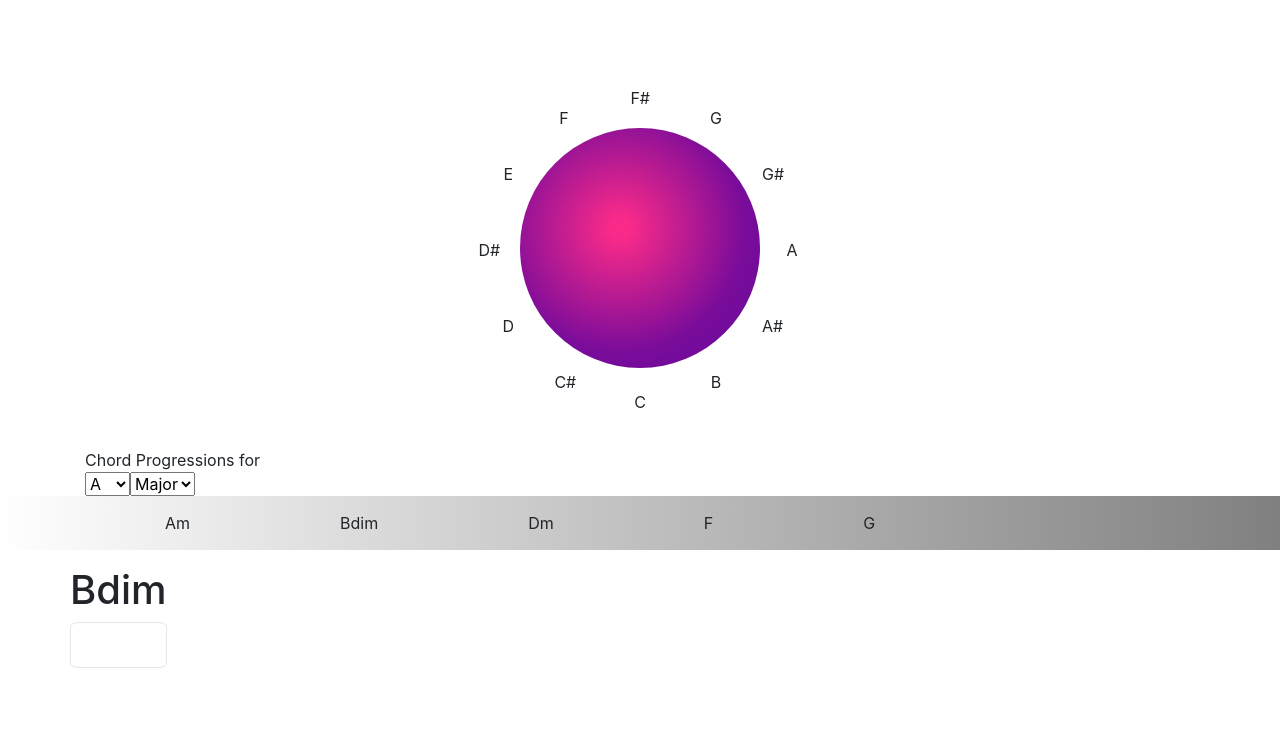
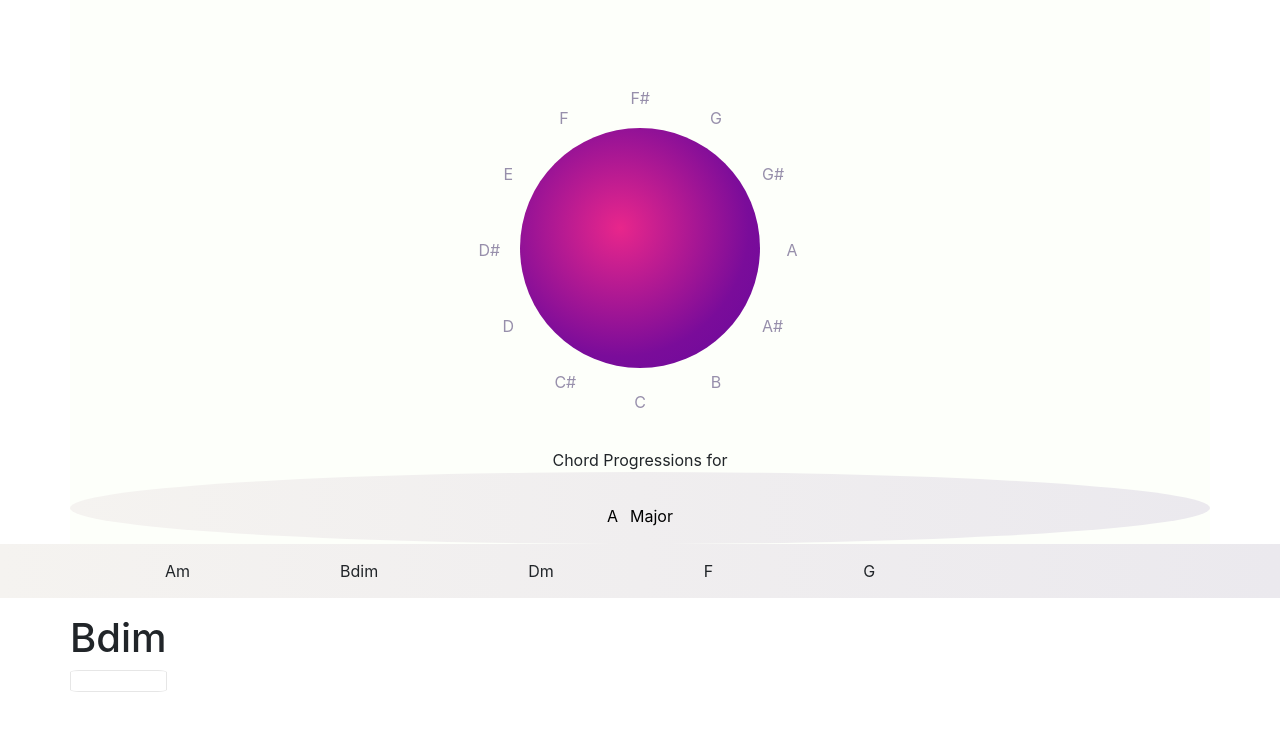
Before and after one commit to gmrsagar/chord-pro, a React app: page / in a window 1280 px wide. Shown: the top 730 px of the page. Built offline with nearby package versions, Linux system fonts and the light colour scheme; a web font is replaced by a local one.

Commit message:
Style changes

```diff
--- /dev/null
+++ b/sass/dial.sass
@@ -0,0 +1,8 @@
+.circle-container
+    @include on-circle($item-count: 12, $circle-size: 15em, $item-size: 1.2em)
+    margin: 8em auto 0
+    background: url('assets/dial.png')
+    // background-image: linear-gradient(90deg, purple, pink)
+    background-size: 100%
+    background-repeat: no-repeat
+    background-position: center
--- a/sass/main-style.sass
+++ b/sass/main-style.sass
@@ -12,7 +12,7 @@ body
     width: 100%
     padding-left: unset
     padding: 15px
-    background-image: linear-gradient(-90deg, gray, white)
+    background-image: linear-gradient(-90deg, #EBE9EE, #F5F3F0)
 
     li
         display: inline-block
@@ -23,10 +23,34 @@ body
     margin-bottom: 5rem
 
 .chord-selector
-    display: block
-    clear: both
+    padding: 1rem
+    background-image: linear-gradient(-90deg, #EBE9EE, #F5F3F0)
+    border-radius: 50%
+    padding-top: 2rem
+    min-width: 8rem
+
+    select
+
+        // reset
+        background: none
+        margin: 0
+        border: none
+        -webkit-box-sizing: border-box
+        -moz-box-sizing: border-box
+        box-sizing: border-box
+        -webkit-appearance: none
+        -moz-appearance: none
 
 .chord-container
     border: 1px solid #e6e6e6
     border-radius: 10%
     padding: 10px
+    float: none
+    margin: 0 auto
+
+.top-section
+    background-color: #FDFFFA
+
+.circle-container
+    li
+        color: #978fab
--- a/sass/mixin.scss
+++ b/sass/mixin.scss
@@ -36,14 +36,7 @@
 
   //scss
 
-  .circle-container {
-    @include on-circle($item-count: 12, $circle-size: 15em, $item-size: 1.2em);
-    margin: 8em auto 0;
-    // background-image: url('assets/dial.png');
-    // background-image: linear-gradient(90deg, purple, pink);
-    background-size: 100%;
-    background-repeat: no-repeat;
-    background-position: center;
+
 
 
     img {
@@ -59,4 +52,3 @@
         filter: grayscale(0);
       }
     }
-  }
--- a/src/App.js
+++ b/src/App.js
@@ -28,15 +28,15 @@ class App extends Component {
   render() {
     return (
       <React.Fragment>
-        <div className="container">
+        <div className="container top-section">
           <div className="row">
             <div className="dial-container">
               <Circle hover={this.hover} pageX={this.state.x} pageY={this.state.y}/>
             </div>
           </div>
           <div className="row">
-            <div className="col-md-12">Chord Progressions for</div>
-            <div className="col-md-12 chord-selector">
+            <div className="col-md-12 text-center">Chord Progressions for</div>
+            <div className="col text-center chord-selector">
               <Select options={notes}/>
               <Select options={keys}/>
             </div>
--- a/src/components/circle-nav/Circle.jsx
+++ b/src/components/circle-nav/Circle.jsx
@@ -30,7 +30,7 @@ class Circle extends Component {
   render() {
     return (
       <ul
-      style={{background: 'radial-gradient(circle farthest-corner  at '+this.state.pageX+'px '+this.state.pageY+'px, #f92a89 5%, #7a0c9a, #55049f 120%)'}}
+      style={{background: 'radial-gradient(circle farthest-corner  at '+this.state.pageX+'px '+this.state.pageY+'px, #f92a89 -10%, #7a0c9a, #55049f 140%)'}}
       onMouseMove={this.props.hover}
       ref={this.myDial}
       className='circle-container text-center'
--- a/src/index.sass
+++ b/src/index.sass
@@ -1,2 +1,3 @@
 @import '../sass/main-style.sass'
 @import '../sass/mixin.scss'
+@import '../sass/dial.sass'
```
